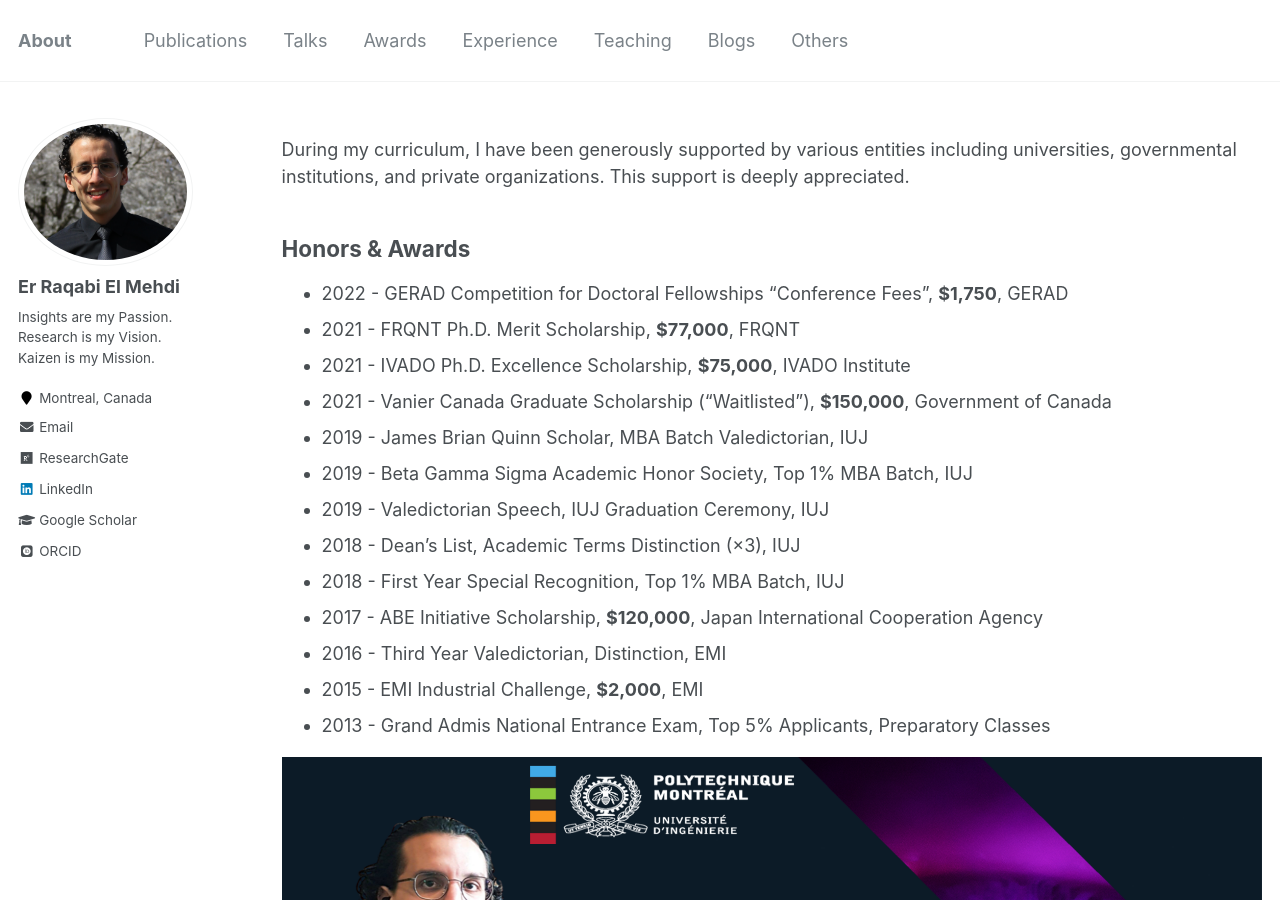
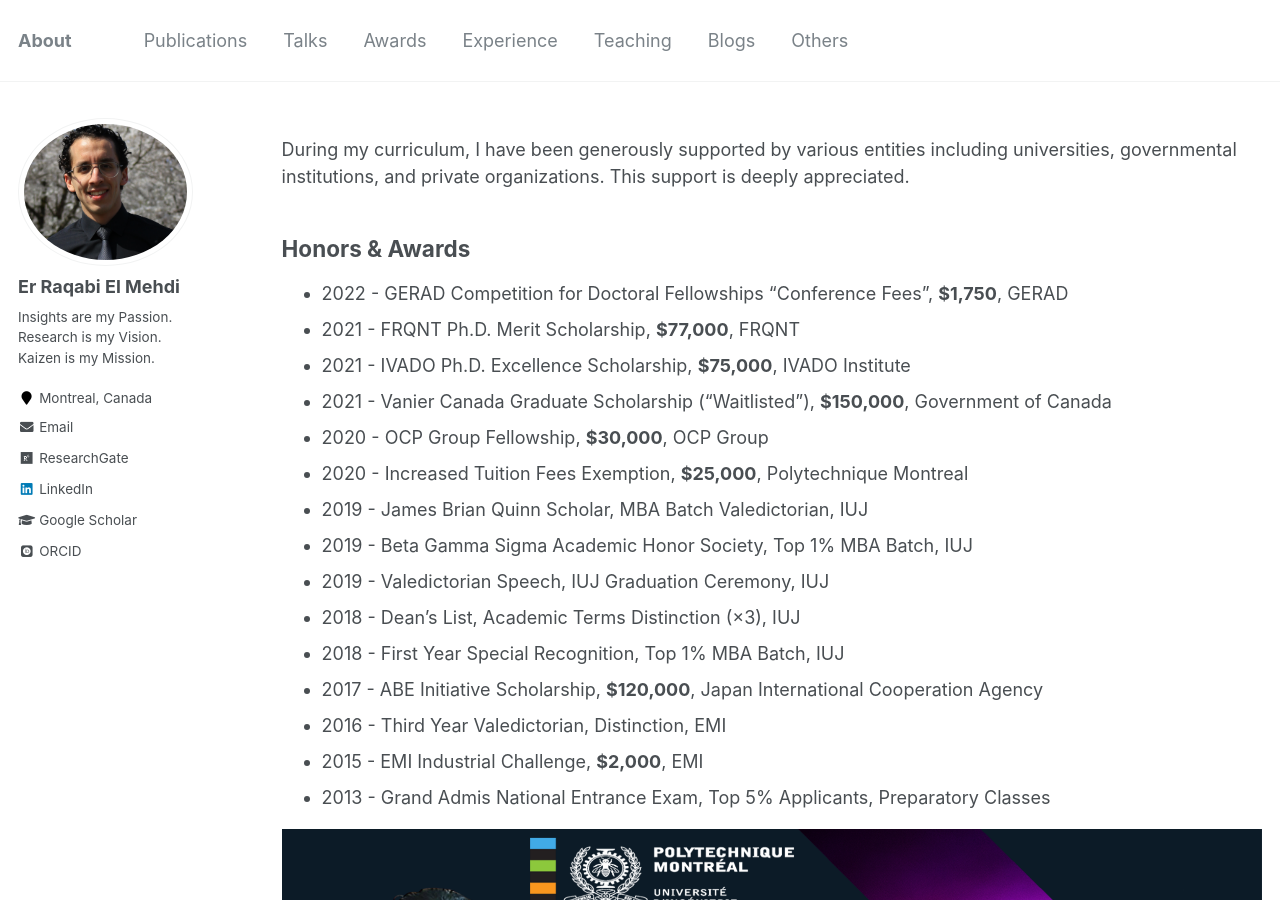
Before and after one commit to RqbMedi/rqbmedi.github.io, a Jekyll site: the page built from _pages/awards.md, in a window 1280 px wide and 900 px high. Built offline with Jekyll 4.4.1, drawn with Linux system fonts in a browser that asks for light colours; some web fonts are replaced.

Commit message:
Update awards.md

```diff
--- a/_pages/awards.md
+++ b/_pages/awards.md
@@ -16,6 +16,8 @@ Honors & Awards
 - 2021 - FRQNT Ph.D. Merit Scholarship, **$77,000**, FRQNT
 - 2021 - IVADO Ph.D. Excellence Scholarship, **$75,000**, IVADO Institute
 - 2021 - Vanier Canada Graduate Scholarship (“Waitlisted”), **$150,000**, Government of Canada
+- 2020 - OCP Group Fellowship, **$30,000**, OCP Group
+- 2020 - Increased Tuition Fees Exemption, **$25,000**, Polytechnique Montreal
 - 2019 - James Brian Quinn Scholar, MBA Batch Valedictorian, IUJ
 - 2019 - Beta Gamma Sigma Academic Honor Society, Top 1% MBA Batch, IUJ
 - 2019 - Valedictorian Speech, IUJ Graduation Ceremony, IUJ
```
